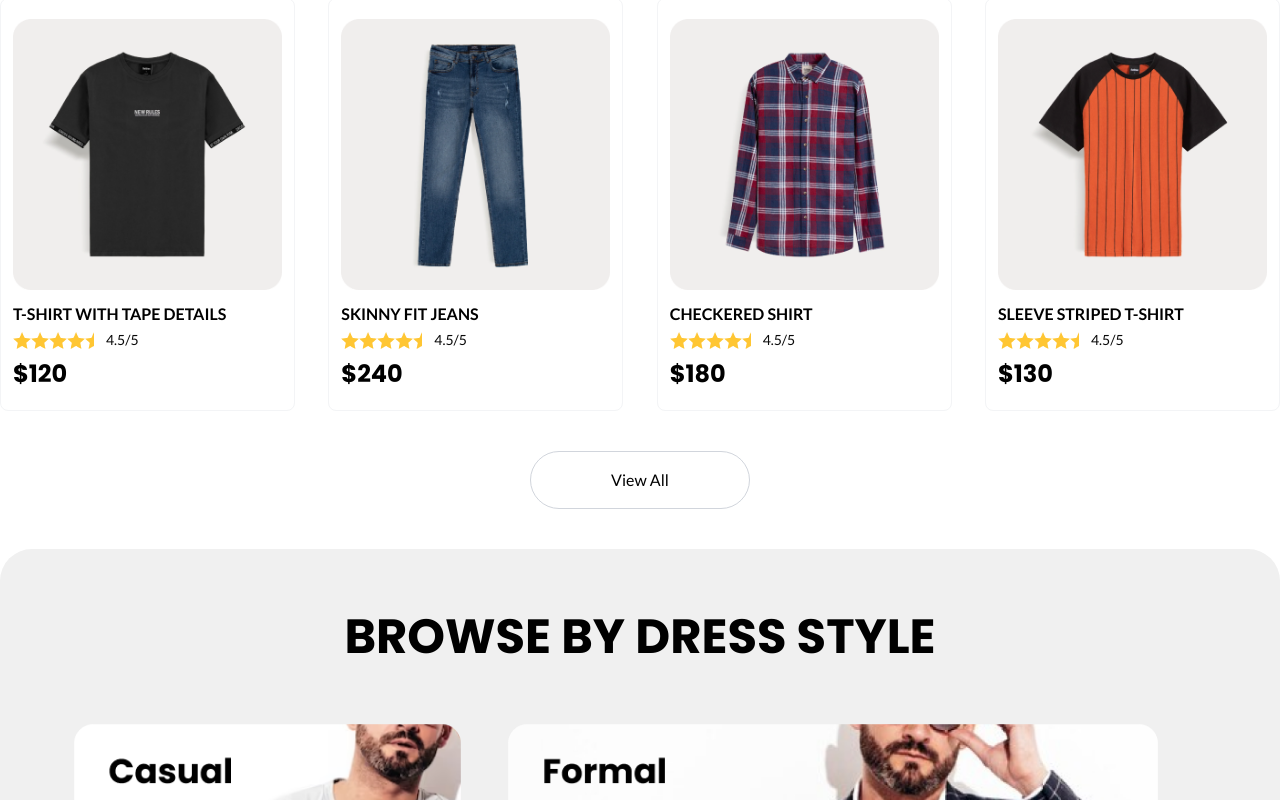
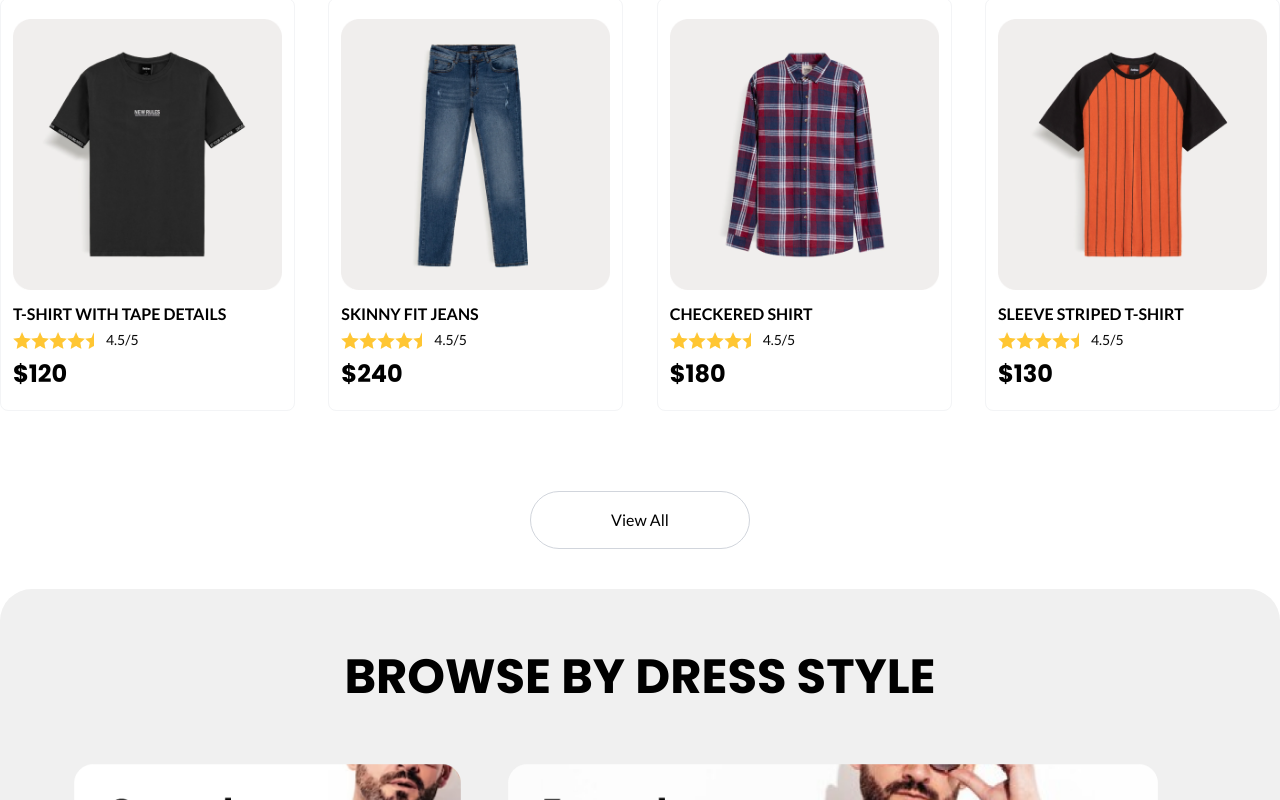
Before and after one commit to abrarjahinayat/shop.co, a Next.js app: page / in a window 1280 px wide. Shown: the part 2000-2800 px from the top of the page. Built offline with nearby package versions, Linux system fonts and the light colour scheme.

Commit message:
updated the code and added loading animation

```diff
--- /dev/null
+++ b/src/app/(root)/productDetailes/loading.js
@@ -0,0 +1,7 @@
+export default function Loading() {
+  return (
+    <div className="flex items-center justify-center h-screen bg-white">
+      <div className="w-16 h-16 border-4 border-black border-dashed rounded-full animate-spin"></div>
+    </div>
+  );
+}
--- a/src/app/components/Brands.jsx
+++ b/src/app/components/Brands.jsx
@@ -7,7 +7,7 @@ import brand5 from '../images/brand5.png'
 import Image from 'next/image'
 const Brands = () => {
   return (
-    <section className='bg-black py-11'>
+    <section id='brands' className='bg-black py-11'>
         <div className="container">
             <div className='flex justify-between items-center'>
                 <Image src={brand1} alt="" />
--- a/src/app/components/Navbar.jsx
+++ b/src/app/components/Navbar.jsx
@@ -18,10 +18,10 @@ const Navbar = () => {
             <ul className="flex items-center gap-x-5">
               <li className="text-xl text-black-bg font-normal">Shop</li>
               <li className="text-xl text-black-bg font-normal">On Sale</li>
-              <li className="text-xl text-black-bg font-normal">
-                New Arriavals
+              <li >
+               <a href="#newarrivals" className="text-xl text-black-bg font-normal" > New Arriavals</a>
               </li>
-              <li className="text-xl text-black-bg font-normal">Brands</li>
+              <li><a href="#brands"  className="text-xl text-black-bg font-normal">Brands</a></li>
             </ul>
           </div>
           <div>
--- a/src/app/components/NewArrivals.jsx
+++ b/src/app/components/NewArrivals.jsx
@@ -1,12 +1,27 @@
-import React from 'react'
+"use client"
+import React, { useState } from 'react'
 import Products from './Products'
 
 const NewArrivals = () => {
+  const [viewall, setviewall] = useState(false)
+
+   const  handleviewall =()=>{
+      setviewall(!viewall)
+  }
   return (
-    <section className='py-18'>
+    <section id='newarrivals' className='py-18'>
         <div className="container">
             <h2 className='font-bold font-poppins text-5xl text-center'>NEW ARRIVALS</h2>
             <Products/>
+
+
+            {
+              viewall && <Products/>
+            }
+            <button onClick={handleviewall} className="bg-white border transition duration-300 ease-in-out border-gray-300 rounded-full text-black text-md font-lato font-medium py-4 px-20 mx-auto block mt-10 cursor-pointer hover:bg-black hover:text-white">View All</button>
+
+
+
         </div>
     </section>
   )
--- a/src/app/components/Products.jsx
+++ b/src/app/components/Products.jsx
@@ -52,7 +52,7 @@ const Products = () => {
             ))
         }
         </div>
-        <button className="bg-white border transition duration-300 ease-in-out border-gray-300 rounded-full text-black text-md font-lato font-medium py-4 px-20 mx-auto block mt-10 cursor-pointer hover:bg-black hover:text-white">View All</button>
+
       </div>
     </section>
   );
--- a/src/app/components/TopSelling.jsx
+++ b/src/app/components/TopSelling.jsx
@@ -1,12 +1,26 @@
-import React from 'react'
+
+"use client"
+import React, { useState } from 'react'
 import Products from './Products'
 
 const TopSelling = () => {
+
+  const [viewall, setviewall] = useState(false)
+
+     const  handleviewall =()=>{
+        setviewall(!viewall)
+    }
   return (
     <section>
         <div className="container">
              <h2 className='font-bold font-poppins text-5xl text-center'>TOP SELLING</h2>
             <Products/>
+
+              {
+              viewall && <Products/>
+            }
+            <button onClick={handleviewall} className="bg-white border transition duration-300 ease-in-out border-gray-300 rounded-full text-black text-md font-lato font-medium py-4 px-20 mx-auto block mt-10 mb-10 cursor-pointer hover:bg-black hover:text-white">View All</button>
+
         </div>
     </section>
   )
--- a/src/app/globals.css
+++ b/src/app/globals.css
@@ -1,5 +1,10 @@
 @import "tailwindcss";
 @import "tw-animate-css";
+
+
+html {
+  scroll-behavior: smooth;
+}
 
 @custom-variant dark (&:is(.dark *));
 
```
